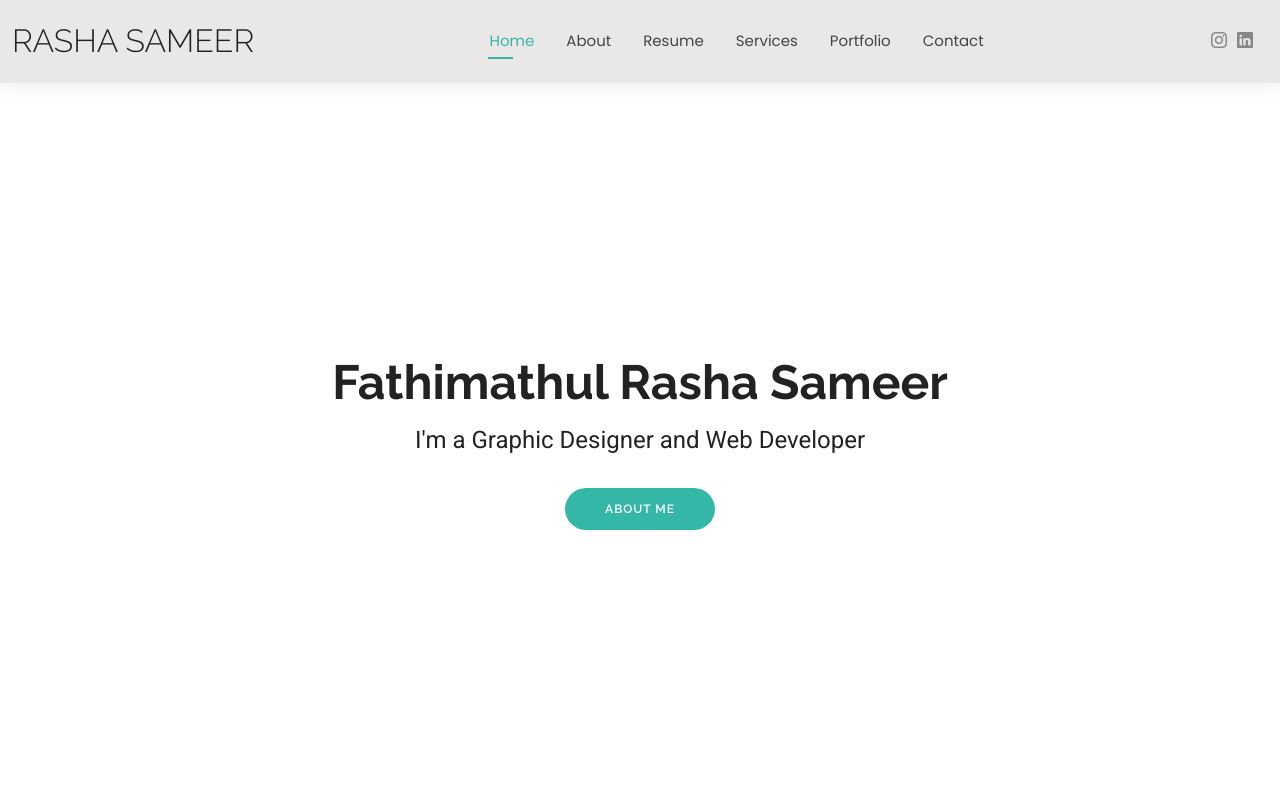
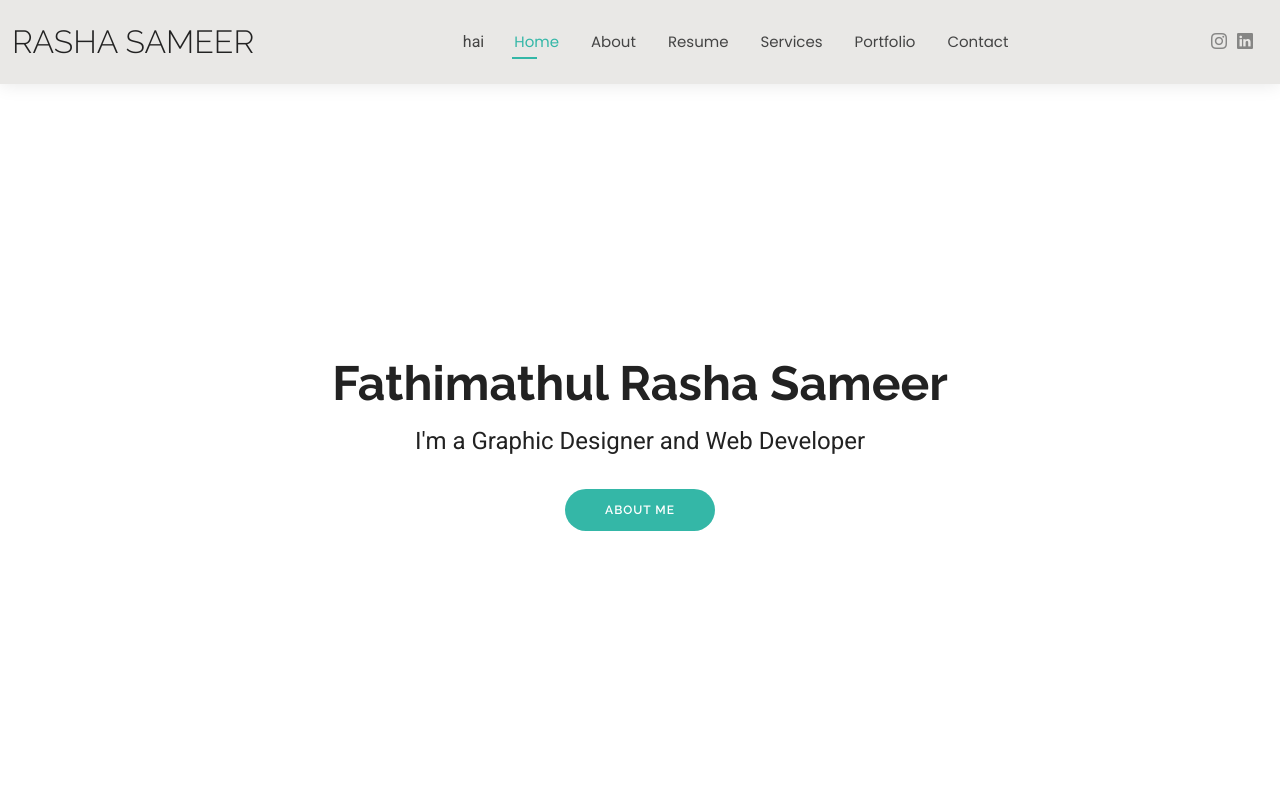
Before and after one commit to rashasameer/PORTFOLIO, a plain HTML site: page index.html in a window 1280 px wide. Shown: the top 800 px of the page. Drawn offline with Linux system fonts and the light colour scheme.

Commit message:
Second commit

```diff
--- a/index.html
+++ b/index.html
@@ -49,6 +49,7 @@
 
       <nav id="navmenu" class="navmenu">
         <ul>
+          <li>hai</li>
           <li><a href="index.html" class="active">Home</a></li>
           <li><a href="about.html">About</a></li>
           <li><a href="resume.html">Resume</a></li>
```
